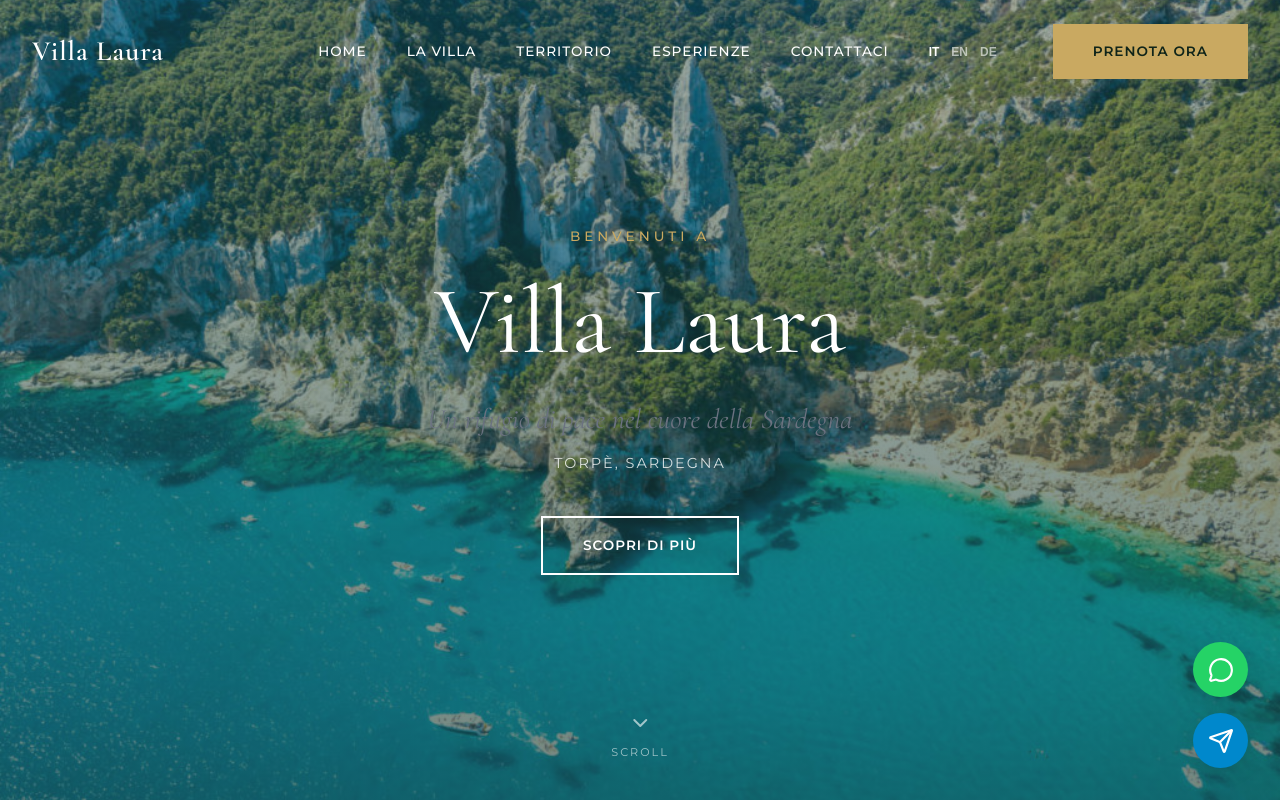
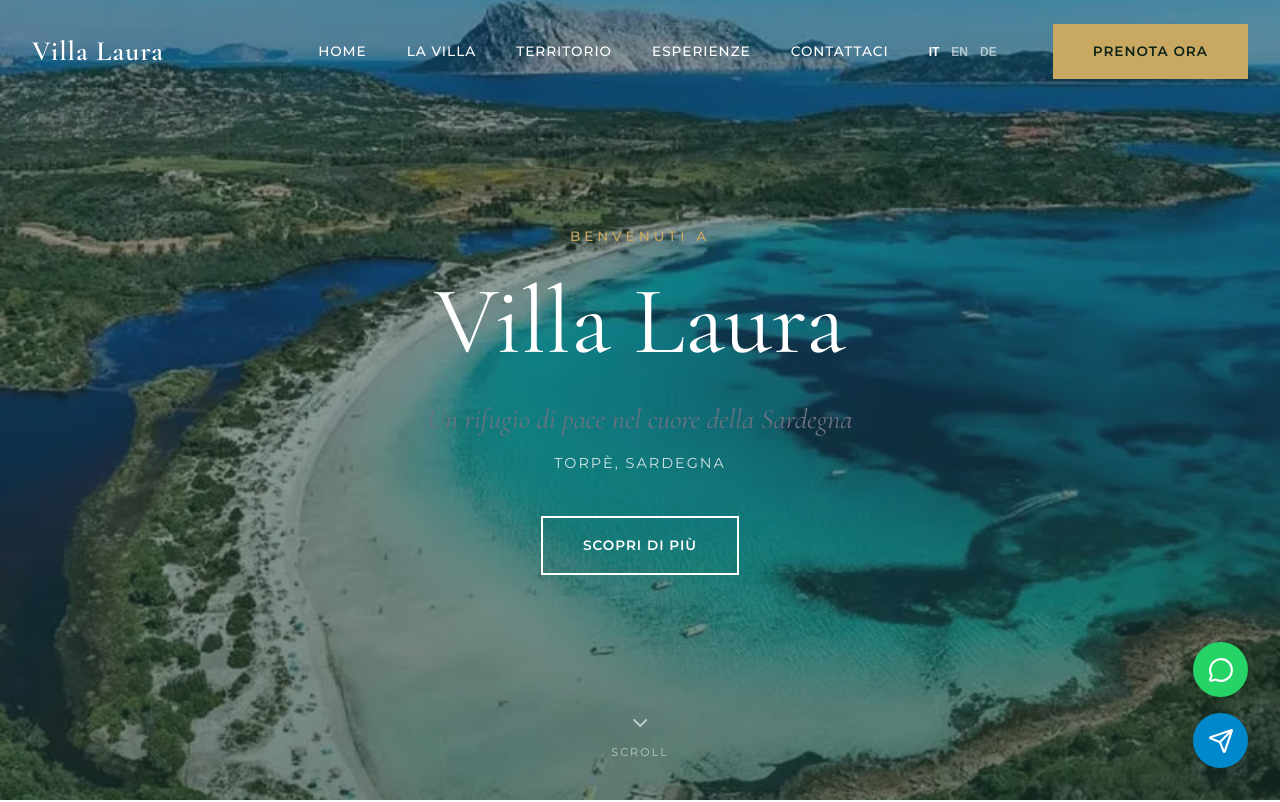
Before and after one commit to giannigrespan/villa_Laura, a React (Vite) app: page / in a window 1280 px wide. Shown: the top 802 px of the page. Built offline with nearby package versions, Linux system fonts and the light colour scheme; no server answers.

Commit message:
Update hero image source in App component

```diff
--- a/src/App.jsx
+++ b/src/App.jsx
@@ -6,7 +6,7 @@ import './i18n';
 import './index.css';
 
 const images = {
-  hero: '/Cala-Goloritze.jpeg',
+  hero: '/spiaggia-cala-brandinchi-panoramica.webp',
   about: 'https://images.unsplash.com/photo-1600596542815-ffad4c1539a9?w=800&q=80',
   living: '/soggiorno.webp',
   bedroom1: '/camera.webp',
```
